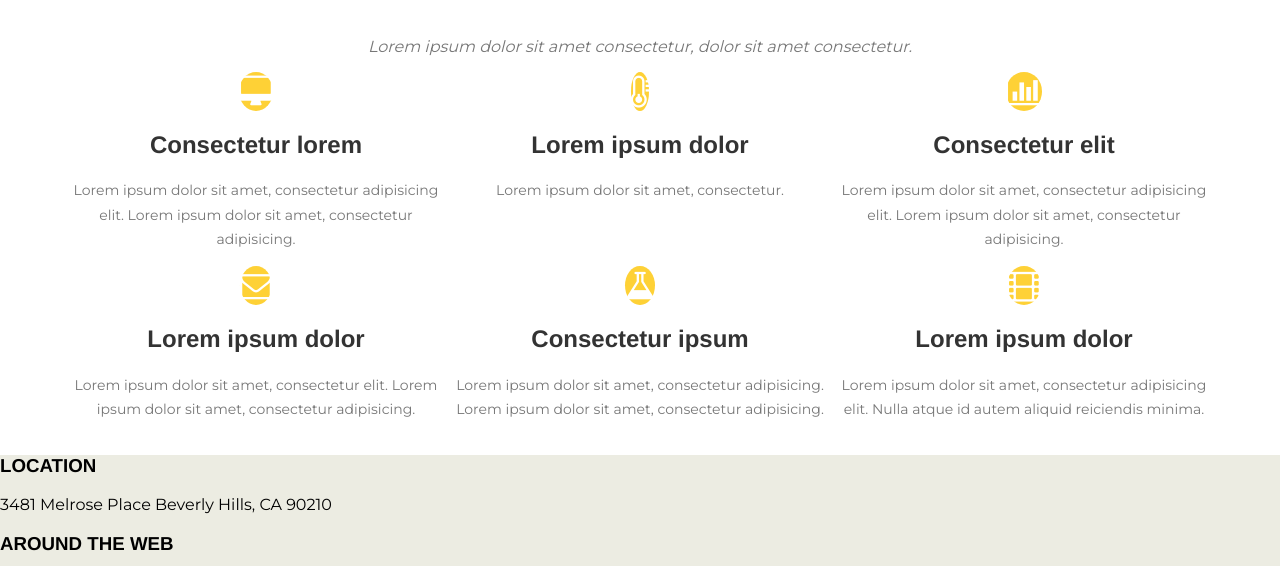
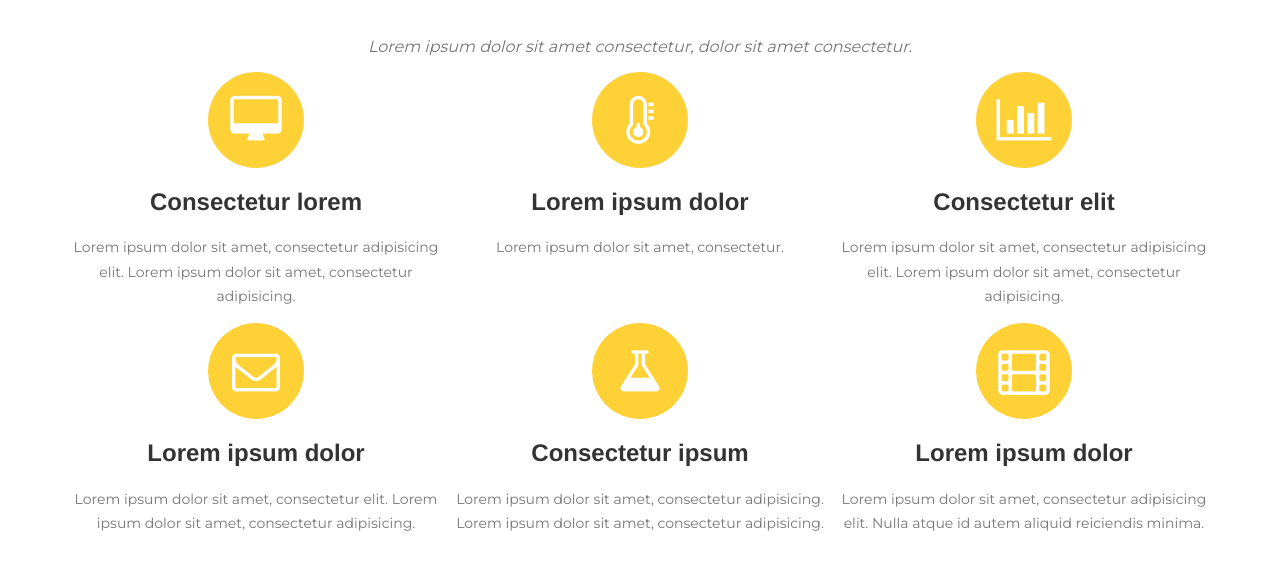
Before and after one commit to lacouth/lm, a plain HTML site: page aula_25/index.html in a window 1280 px wide. Shown: the part 898-1464 px from the top of the page. Drawn offline with Linux system fonts and the light colour scheme; a web font is replaced by a local one.

Commit message:
fix service section in aula_25

```diff
--- a/aula_25/css/main.css
+++ b/aula_25/css/main.css
@@ -71,15 +71,19 @@ main {
 }
 
 .fa{
-  /* font-size: 5rem; */
+  font-size: 3em;
+  margin: auto;
 }
 
 main .service .circle-icon {
   background-color: #fed136;
   color: #fff;
-  font-size: 2rem;
   border-radius: 50%;
-  width: 4px;
+  width: 6em;
+  height: 6em;
+  display: flex;
+  align-items: center;
+  margin: auto;
 }
 
 .service{
```
